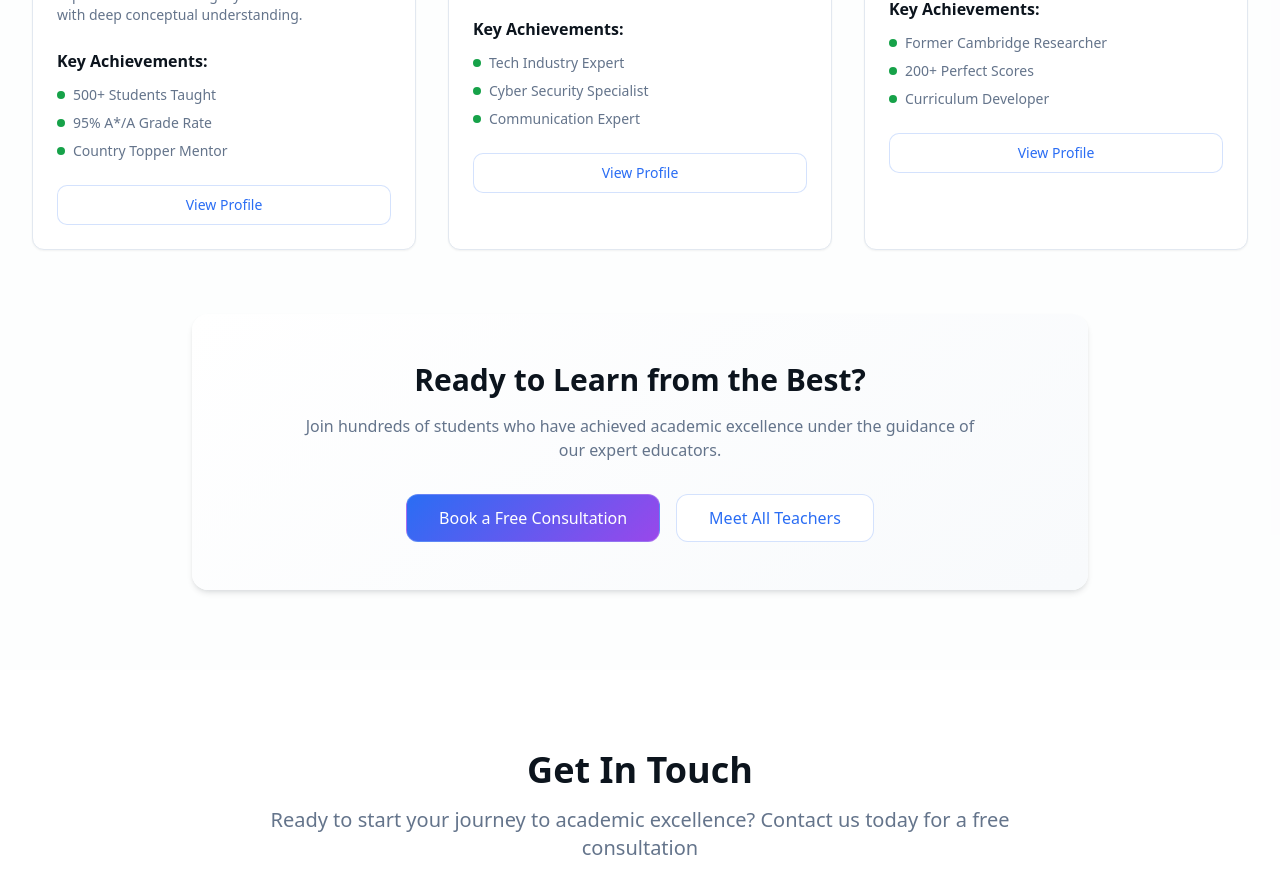
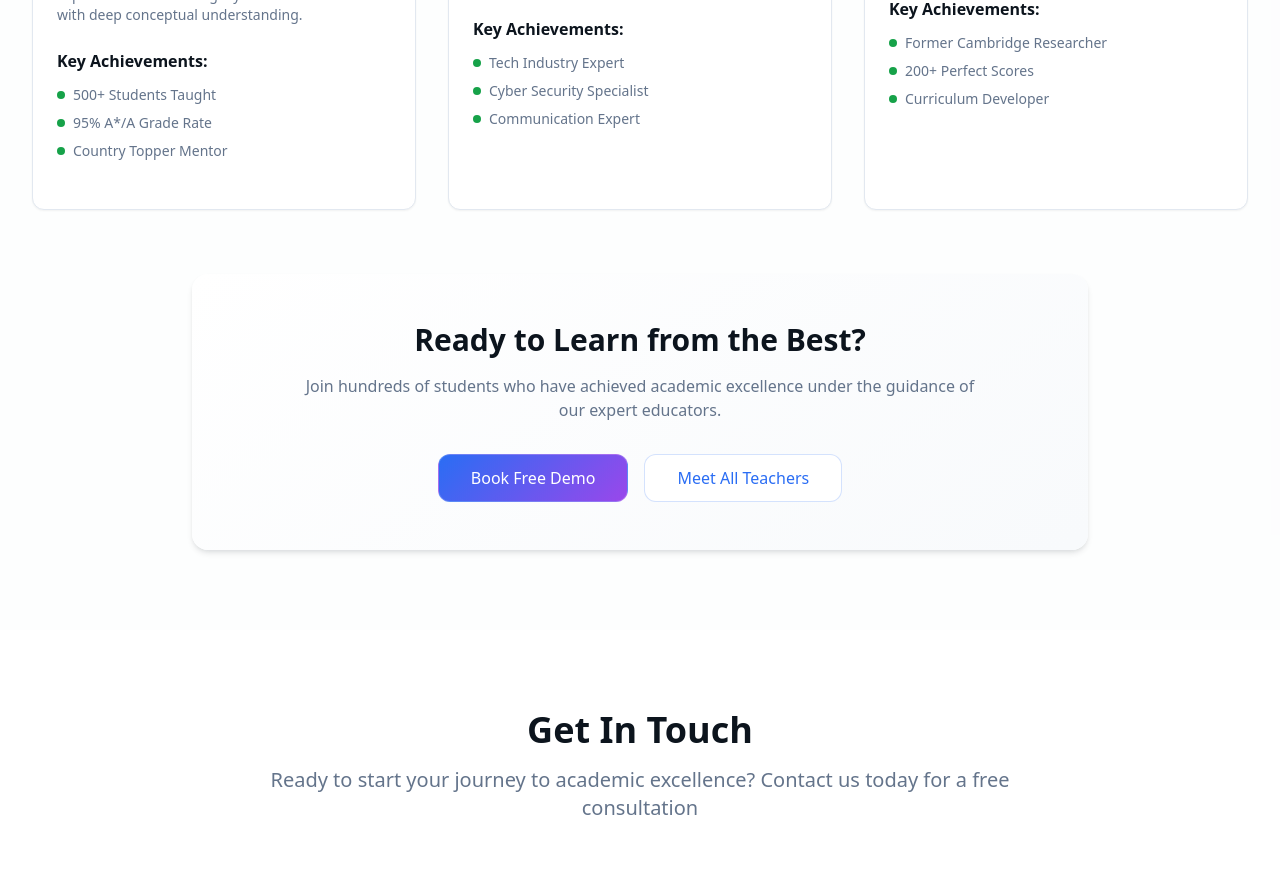
Before and after one commit to decoder529/ivy-website-feedback-hub, a React (Vite) app: page / in a window 1280 px wide. Shown: the part 4800-5684 px from the top of the page. Built offline with nearby package versions, Linux system fonts and the light colour scheme.

Commit message:
Refactor buttons
Remove "View Profile" button and replace "Book a Free Consultation" button with "Book Free Demo".

```diff
--- a/src/components/Teachers.tsx
+++ b/src/components/Teachers.tsx
@@ -114,9 +114,6 @@ const Teachers = () => {
                     </div>
                   </div>
 
-                  <Button variant="outline" className="w-full">
-                    View Profile
-                  </Button>
                 </div>
               </CardContent>
             </Card>
@@ -135,7 +132,7 @@ const Teachers = () => {
             <div className="flex flex-col sm:flex-row gap-4 justify-center">
               <BookDemoForm trigger={
                 <Button variant="hero" size="lg">
-                  Book a Free Consultation
+                  Book Free Demo
                 </Button>
               } />
               <Button variant="outline" size="lg">
```
